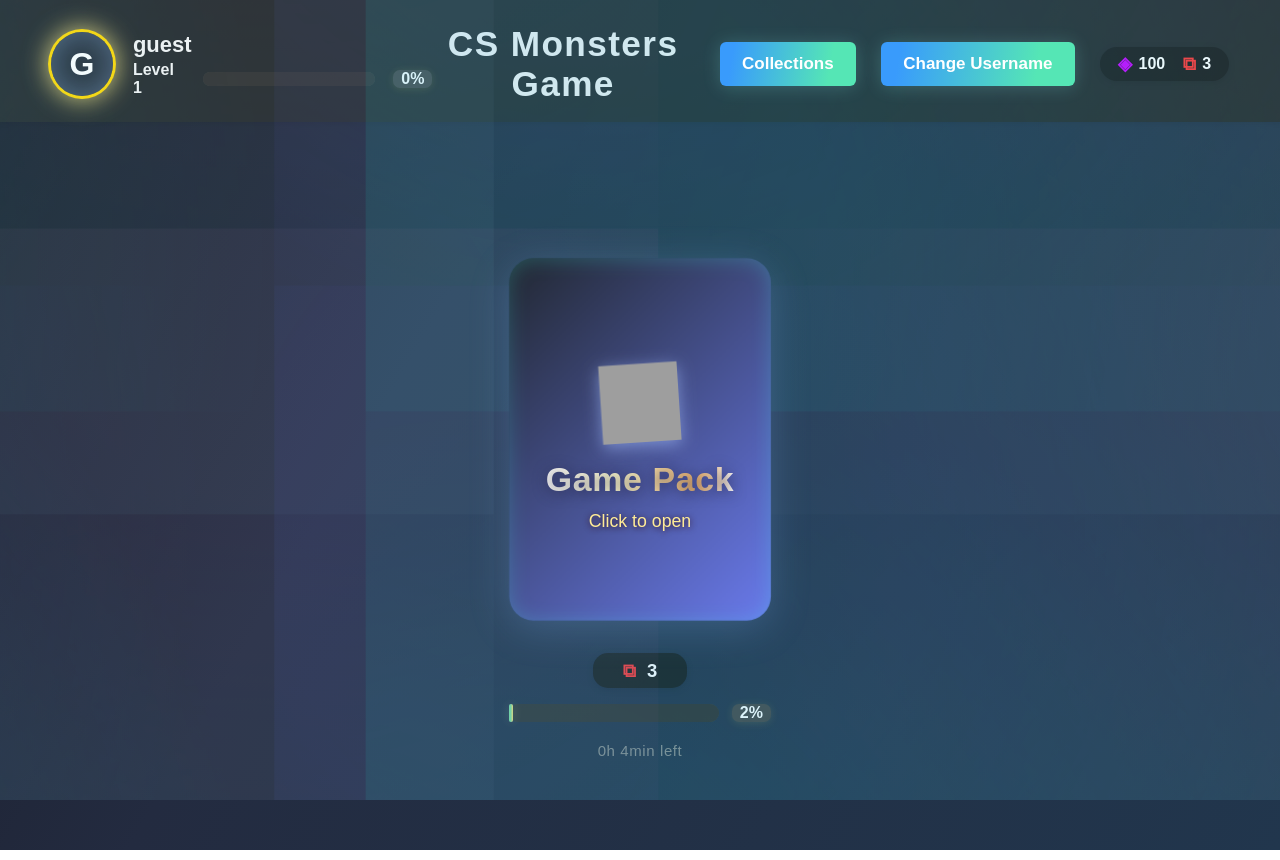
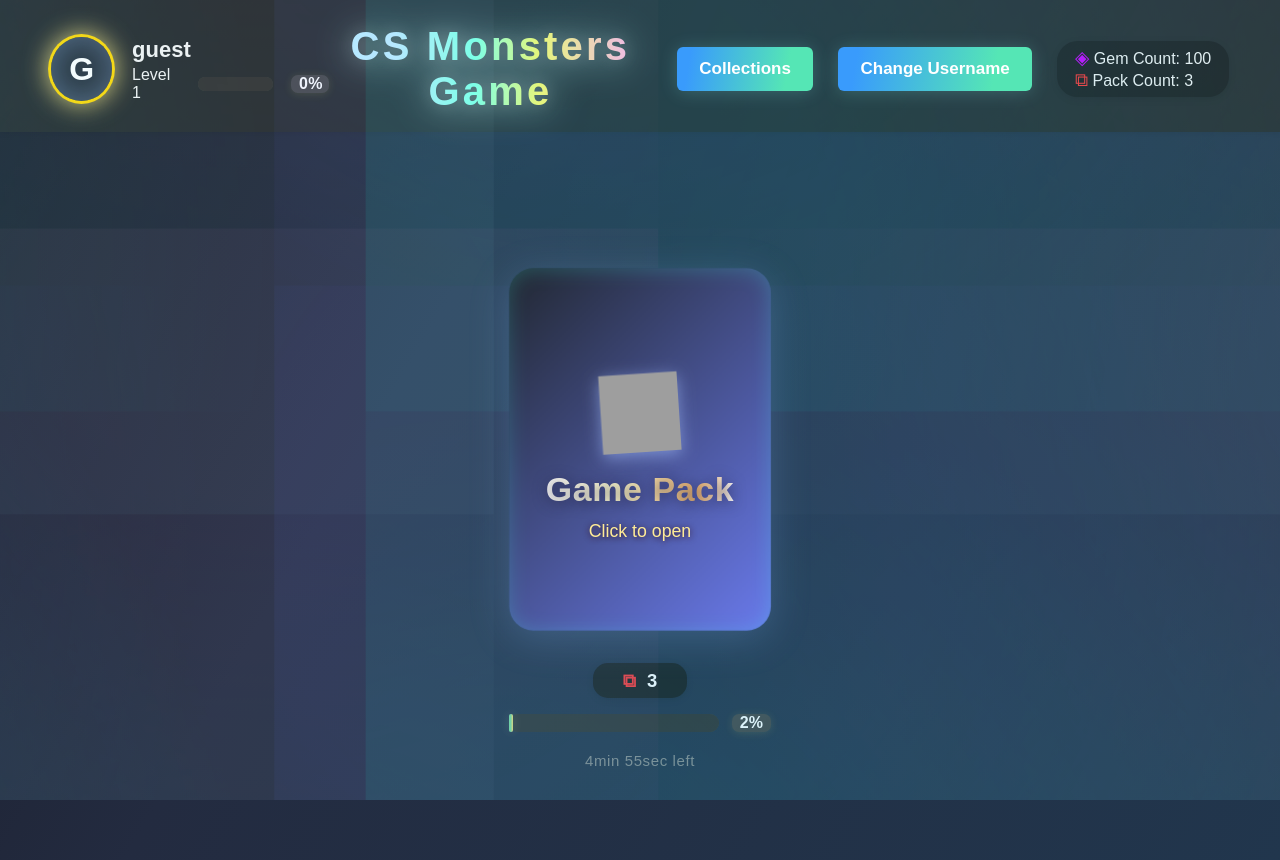
Before and after one commit to cse110-sp25-group6/cse110-sp25-group6, a website: page source/homepage/index.html in a window 1280 px wide. Drawn offline with Linux system fonts and the light colour scheme; grey boxes are pictures that could not be loaded; a web font is replaced by a local one.

Commit message:
Optimize the header's UI

```diff
--- a/source/homepage/index.html
+++ b/source/homepage/index.html
@@ -27,14 +27,18 @@
         <button class="header-btn" onclick="location.href='../collection/collection.html'">Collections</button>
         <button class="header-btn" id="registerBtn">Change Username</button>
         <ul class="stats-list" aria-label="User Stats">
-          <li>
-            <span class="stat-icon gems">&#9672;</span>
-            <span class="stat-value" id="headerGemsCount">0</span>
-          </li>
-          <li>
-            <span class="stat-icon packs">&#10697;</span>
-            <span class="stat-value" id="headerPacksCount">0</span>
-          </li>
+          <div class="stats-panel">
+            <div class="stat-card">
+              <span class="stat-icon gems">&#9672;</span>
+              <span class="gemCount label">Gem Count:</span>
+              <span id="headerGemsCount">100</span>
+            </div>
+            <div class="stat-card">
+              <span class="stat-icon packs">&#10697;</span>
+              <span class="packCount label">Pack Count:</span>
+              <span id="headerPacksCount">5</span>
+            </div>
+          </div>
         </ul>
       </nav>
     </div>
--- a/source/homepage/script.js
+++ b/source/homepage/script.js
@@ -166,7 +166,7 @@ function updatePackTimeLeft() {
   //   userData.nextPackUnlockTime = Date.now() + 5 * 60 * 1000; // 5 minutes
   //   localStorage.setItem("userData", JSON.stringify(userData));
   // }
-  const unlockTime = localStorage.getItem("nextPackUnlockTime");
+  const unlockTime = Number(localStorage.getItem("nextPackUnlockTime"));
   const now = Date.now();
   const totalMs = 5 * 60 * 1000; // 5 minutes
   const msLeft = Math.max(0, unlockTime - now);
@@ -192,10 +192,10 @@ function updatePackTimeLeft() {
     //   packSubtext.style.color = "#ffec97";
     // }
   } else {
-    const hours = Math.floor(msLeft / 3600000);
-    const mins = Math.floor((msLeft % 3600000) / 60000);
+    const mins = Math.floor(msLeft / 60000);
+    const secs = Math.floor((msLeft % 60000) / 1000);
     document.getElementById("packTimeLeft").textContent =
-      `${hours}h ${mins}min left`;
+      `${mins}min ${secs}sec left`;
     // if (packSubtext) {
     //   packSubtext.textContent = "Locked (Wait for timer)";
     //   packSubtext.style.color = "#bbb";
--- a/source/homepage/style.css
+++ b/source/homepage/style.css
@@ -106,13 +106,13 @@ body::before {
 
 #userLevel {
   font-size: 16px;
-  font-weight: 600;
+  font-weight: 100;
   color: var(--color-text);
 }
 
 /* Progress bar with glow effect */
 .level-bar {
-  width: 180px;
+  width: 80px;
   height: 14px;
   margin: 0 0.5em;
   border-radius: 7px;
@@ -164,14 +164,24 @@ body::before {
 }
 
 .header-title h1 {
-  margin: 0;
-  font-size: 2.2rem;
-  font-family: 'Turret Road', Arial, sans-serif;
+  font-family: 'Turret Road', 'Orbitron', Arial, sans-serif;
+  font-size: 2.5rem;
   font-weight: 800;
-  color: var(--color-text);
-  letter-spacing: 0.04em;
+  letter-spacing: 0.08em;
   text-align: center;
+  background: linear-gradient(90deg, #b3e7ff 20%, #75ffe7 45%, #e4f674 65%, #f2aaff 100%);
+  -webkit-background-clip: text;
+  -webkit-text-fill-color: transparent;
+  background-clip: text;
+  filter: drop-shadow(0 2px 20px #75ffe566);
+  text-shadow: 0 0 18px #fff3;
+  animation: title-glow 3s infinite alternate;
 }
+@keyframes title-glow {
+  0% { filter: drop-shadow(0 2px 10px #b7fffb80);}
+  100% { filter: drop-shadow(0 2px 24px #b7fffbf5);}
+}
+
 
 /* Gradient animated buttons */
 .header-btn {
```
